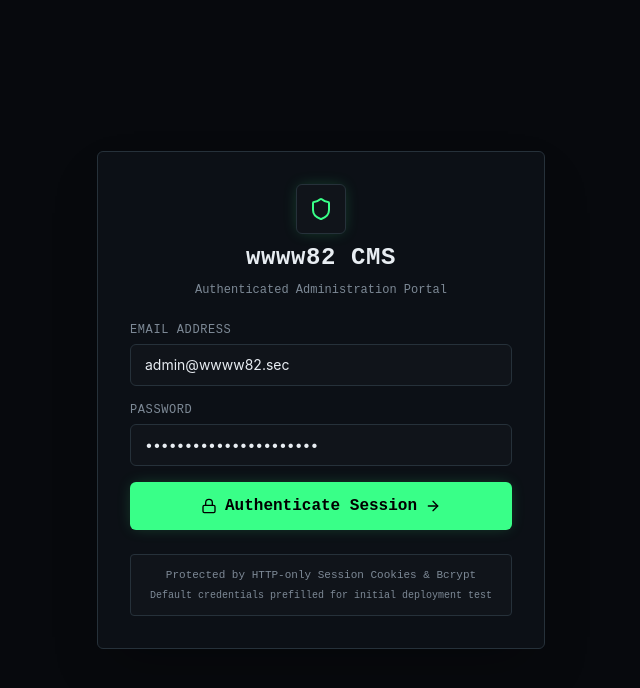
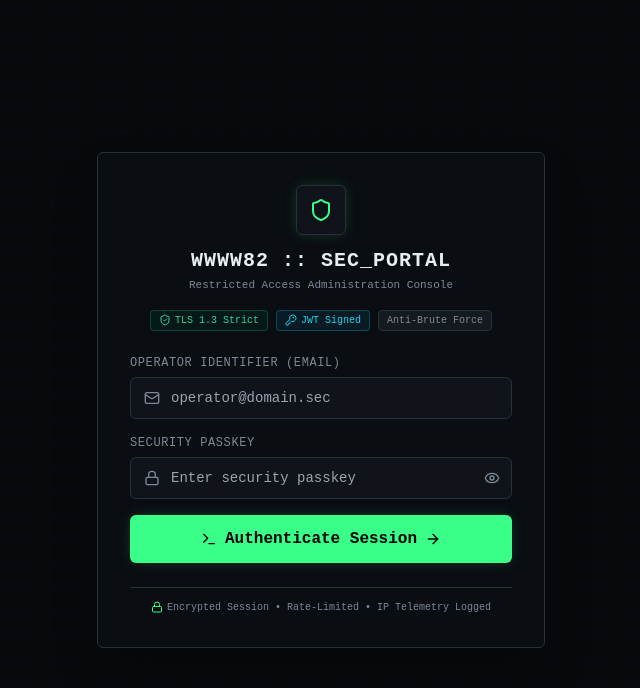
Before and after one commit to Tangthai025/wwww82-portfolio, a Next.js app: page /admin/login in a window 1280 px wide. Shown: the top 688 px of the page, without its empty margins (319-959 px from the left). Built offline with nearby package versions, Linux system fonts and the light colour scheme; no server answers; the database is empty.

Commit message:
sec: harden admin login with anti-brute force, rate limiting, honeypot, and zero-prefill credentials

```diff
--- a/src/app/admin/login/page.tsx
+++ b/src/app/admin/login/page.tsx
@@ -1,22 +1,58 @@
 "use client";
 
-import React, { useState } from "react";
+import React, { useState, useEffect } from "react";
 import { useRouter } from "next/navigation";
-import { Shield, Lock, Mail, ArrowRight, AlertCircle } from "lucide-react";
+import {
+  Shield,
+  Lock,
+  Mail,
+  ArrowRight,
+  AlertCircle,
+  Eye,
+  EyeOff,
+  Terminal,
+  KeyRound,
+  ShieldCheck,
+  ShieldAlert,
+} from "lucide-react";
 import { Button } from "@/components/ui/button";
-import { Input } from "@/components/ui/input";
 import { useToast } from "@/components/ui/toast";
 
 export default function AdminLoginPage() {
-  const [email, setEmail] = useState("admin@wwww82.sec");
-  const [password, setPassword] = useState("wwww82_admin_pass!2026");
+  const [email, setEmail] = useState("");
+  const [password, setPassword] = useState("");
+  const [botField, setBotField] = useState("");
+  const [showPassword, setShowPassword] = useState(false);
   const [isLoading, setIsLoading] = useState(false);
   const [errorMessage, setErrorMessage] = useState("");
+  const [remainingAttempts, setRemainingAttempts] = useState<number | null>(null);
+  const [isLocked, setIsLocked] = useState(false);
+  const [lockoutCountdown, setLockoutCountdown] = useState(0);
+
   const router = useRouter();
   const { success, error } = useToast();
 
+  useEffect(() => {
+    let timer: NodeJS.Timeout;
+    if (lockoutCountdown > 0) {
+      timer = setInterval(() => {
+        setLockoutCountdown((prev) => {
+          if (prev <= 1) {
+            setIsLocked(false);
+            setErrorMessage("");
+            return 0;
+          }
+          return prev - 1;
+        });
+      }, 1000);
+    }
+    return () => clearInterval(timer);
+  }, [lockoutCountdown]);
+
   const handleSubmit = async (e: React.FormEvent) => {
     e.preventDefault();
+    if (isLocked) return;
+
     setIsLoading(true);
     setErrorMessage("");
 
@@ -24,21 +60,28 @@ export default function AdminLoginPage() {
       const res = await fetch("/api/auth/login", {
         method: "POST",
         headers: { "Content-Type": "application/json" },
-        body: JSON.stringify({ email, password }),
+        body: JSON.stringify({ email, password, botField }),
       });
 
       const data = await res.json();
 
       if (!res.ok) {
         setErrorMessage(data.error || "Authentication failed");
-        error(data.error || "Invalid credentials");
+        error(data.error || "Access Denied");
+
+        if (data.isLocked) {
+          setIsLocked(true);
+          setLockoutCountdown(data.remainingSeconds || 900);
+        } else if (typeof data.remainingAttempts === "number") {
+          setRemainingAttempts(data.remainingAttempts);
+        }
       } else {
         success("Access granted. Initializing Admin Session...");
         router.push("/admin");
         router.refresh();
       }
     } catch {
-      setErrorMessage("Network or server communication error");
+      setErrorMessage("Secure network communication failure");
       error("Authentication network error");
     } finally {
       setIsLoading(false);
@@ -46,72 +89,160 @@ export default function AdminLoginPage() {
   };
 
   return (
-    <div className="min-h-screen flex items-center justify-center p-4 bg-[#07090d] text-text">
-      {/* Background Glow */}
-      <div className="absolute w-96 h-96 bg-primary/10 rounded-full blur-3xl pointer-events-none" />
+    <div className="min-h-screen flex items-center justify-center p-4 bg-[#07090D] text-text selection:bg-primary selection:text-black">
+      {/* Background Cyber Grid & Ambient Glow */}
+      <div className="absolute inset-0 bg-[radial-gradient(#151e28_1px,transparent_1px)] [background-size:24px_24px] opacity-30 pointer-events-none" />
+      <div className="absolute w-[500px] h-[500px] bg-primary/5 rounded-full blur-[140px] pointer-events-none" />
 
-      <div className="relative w-full max-w-md p-8 rounded-cyber border border-border bg-[#0e1218]/90 backdrop-blur-md shadow-2xl space-y-6">
-        {/* Header */}
-        <div className="text-center space-y-2">
+      <div className="relative w-full max-w-md p-8 rounded-cyber border border-border bg-[#0B0E14]/95 backdrop-blur-xl shadow-2xl space-y-6">
+        {/* Terminal Header */}
+        <div className="space-y-3 text-center">
           <div className="inline-flex p-3 rounded-cyber bg-surface border border-primary/40 text-primary shadow-cyber-sm">
             <Shield className="w-6 h-6" />
           </div>
-          <h1 className="text-2xl font-bold font-mono text-text tracking-wide">
-            wwww82 CMS
+
+          <div>
+            <h1 className="text-xl font-bold font-mono text-text tracking-wider uppercase">
+              wwww82 :: SEC_PORTAL
             </h1>
-          <p className="text-xs font-mono text-muted">
-            Authenticated Administration Portal
+            <p className="text-[11px] font-mono text-muted mt-0.5">
+              Restricted Access Administration Console
             </p>
           </div>
 
-        {/* Error Alert */}
+          {/* Security Telemetry Badges */}
+          <div className="flex items-center justify-center gap-2 pt-1">
+            <span className="inline-flex items-center gap-1 text-[10px] font-mono px-2 py-0.5 rounded bg-emerald-950/40 border border-emerald-500/30 text-emerald-400">
+              <ShieldCheck className="w-3 h-3" />
+              <span>TLS 1.3 Strict</span>
+            </span>
+            <span className="inline-flex items-center gap-1 text-[10px] font-mono px-2 py-0.5 rounded bg-cyan-950/40 border border-cyan-500/30 text-cyan-400">
+              <KeyRound className="w-3 h-3" />
+              <span>JWT Signed</span>
+            </span>
+            <span className="inline-flex items-center gap-1 text-[10px] font-mono px-2 py-0.5 rounded bg-surface-secondary border border-border text-muted">
+              <span>Anti-Brute Force</span>
+            </span>
+          </div>
+        </div>
+
+        {/* Error / Lockout Alert */}
         {errorMessage && (
-          <div className="p-3 rounded bg-red-950/60 border border-red-800 text-red-300 text-xs font-mono flex items-center gap-2">
-            <AlertCircle className="w-4 h-4 shrink-0" />
-            <span>{errorMessage}</span>
+          <div
+            className={`p-3.5 rounded-cyber border text-xs font-mono flex items-start gap-2.5 ${
+              isLocked
+                ? "bg-red-950/70 border-red-700 text-red-200"
+                : "bg-amber-950/60 border-amber-800 text-amber-200"
+            }`}
+          >
+            {isLocked ? (
+              <ShieldAlert className="w-4 h-4 text-red-400 shrink-0 mt-0.5" />
+            ) : (
+              <AlertCircle className="w-4 h-4 text-amber-400 shrink-0 mt-0.5" />
+            )}
+            <div className="space-y-1">
+              <div>{errorMessage}</div>
+              {isLocked && lockoutCountdown > 0 && (
+                <div className="text-[11px] text-red-400 font-bold">
+                  Cooldown active: {Math.floor(lockoutCountdown / 60)}m {lockoutCountdown % 60}s
+                </div>
+              )}
+            </div>
           </div>
         )}
 
         {/* Login Form */}
         <form onSubmit={handleSubmit} className="space-y-4">
-          <Input
-            label="Email Address"
+          {/* Honeypot hidden input for automated bot traps */}
+          <input
+            type="text"
+            name="botField"
+            value={botField}
+            onChange={(e) => setBotField(e.target.value)}
+            className="hidden"
+            tabIndex={-1}
+            autoComplete="off"
+          />
+
+          {/* Email Input */}
+          <div className="space-y-1.5 text-left">
+            <label className="block text-xs font-mono font-medium text-muted uppercase tracking-wider">
+              Operator Identifier (Email)
+            </label>
+            <div className="relative">
+              <Mail className="w-4 h-4 text-muted absolute left-3.5 top-1/2 -translate-y-1/2" />
+              <input
                 type="email"
-            placeholder="admin@wwww82.sec"
+                placeholder="operator@domain.sec"
                 value={email}
                 onChange={(e) => setEmail(e.target.value)}
                 required
+                disabled={isLocked}
                 autoComplete="email"
+                className="w-full pl-10 pr-3.5 py-2.5 bg-surface border border-border rounded-cyber text-sm font-mono text-text placeholder:text-muted/40 focus:outline-none focus:border-primary focus:shadow-cyber-sm transition-all disabled:opacity-50"
               />
+            </div>
+          </div>
 
-          <Input
-            label="Password"
-            type="password"
-            placeholder="••••••••••••"
+          {/* Password Input */}
+          <div className="space-y-1.5 text-left">
+            <div className="flex items-center justify-between">
+              <label className="block text-xs font-mono font-medium text-muted uppercase tracking-wider">
+                Security Passkey
+              </label>
+              {remainingAttempts !== null && remainingAttempts < 5 && !isLocked && (
+                <span className="text-[10px] font-mono text-amber-400">
+                  {remainingAttempts} attempt(s) left
+                </span>
+              )}
+            </div>
+            <div className="relative">
+              <Lock className="w-4 h-4 text-muted absolute left-3.5 top-1/2 -translate-y-1/2" />
+              <input
+                type={showPassword ? "text" : "password"}
+                placeholder="Enter security passkey"
                 value={password}
                 onChange={(e) => setPassword(e.target.value)}
                 required
+                disabled={isLocked}
                 autoComplete="current-password"
+                className="w-full pl-10 pr-10 py-2.5 bg-surface border border-border rounded-cyber text-sm font-mono text-text placeholder:text-muted/40 focus:outline-none focus:border-primary focus:shadow-cyber-sm transition-all disabled:opacity-50"
               />
+              <button
+                type="button"
+                onClick={() => setShowPassword(!showPassword)}
+                className="absolute right-3 top-1/2 -translate-y-1/2 text-muted hover:text-text"
+                tabIndex={-1}
+              >
+                {showPassword ? (
+                  <EyeOff className="w-4 h-4" />
+                ) : (
+                  <Eye className="w-4 h-4" />
+                )}
+              </button>
+            </div>
+          </div>
 
+          {/* Submit Button */}
           <Button
             type="submit"
             variant="primary"
             size="lg"
-            className="w-full font-mono mt-2"
+            className="w-full font-mono mt-2 shadow-cyber-sm"
             isLoading={isLoading}
+            disabled={isLocked}
           >
-            <Lock className="w-4 h-4 mr-2" />
-            Authenticate Session
+            <Terminal className="w-4 h-4 mr-2" />
+            {isLocked ? "Access Locked" : "Authenticate Session"}
             <ArrowRight className="w-4 h-4 ml-2" />
           </Button>
         </form>
 
-        {/* Security Notice */}
-        <div className="p-3 rounded bg-surface border border-border/60 text-[11px] font-mono text-muted text-center space-y-1">
-          <div>Protected by HTTP-only Session Cookies & Bcrypt</div>
-          <div className="text-[10px] text-primary/70">
-            Default credentials prefilled for initial deployment test
+        {/* Security Audit Footer */}
+        <div className="pt-3 border-t border-border/40 text-center space-y-1 font-mono text-[10px] text-muted">
+          <div className="flex items-center justify-center gap-1 text-muted/80">
+            <Lock className="w-3 h-3 text-primary" />
+            <span>Encrypted Session • Rate-Limited • IP Telemetry Logged</span>
           </div>
         </div>
       </div>
--- a/src/app/api/auth/login/route.ts
+++ b/src/app/api/auth/login/route.ts
@@ -3,14 +3,58 @@ import { db } from "@/lib/db";
 import { comparePassword, createSessionToken, setSessionCookie } from "@/lib/auth";
 import { LoginSchema } from "@/lib/validation";
 
+// In-memory rate limiting map for brute-force protection
+const loginAttempts = new Map<string, { count: number; lockedUntil: number }>();
+const MAX_ATTEMPTS = 5;
+const LOCKOUT_DURATION_MS = 15 * 60 * 1000; // 15 minutes
+
+// Dummy hash for constant-time comparison against timing attacks
+const DUMMY_HASH = "$2a$12$e8Yk1.7Yk1.7Yk1.7Yk1.7uXh7kF2zI0hD2ZpB7uC8m1u6p2e4sWe";
+
+function getClientIp(req: NextRequest): string {
+  const forwarded = req.headers.get("x-forwarded-for");
+  if (forwarded) return forwarded.split(",")[0].trim();
+  const realIp = req.headers.get("x-real-ip");
+  if (realIp) return realIp.trim();
+  return "unknown-ip";
+}
+
 export async function POST(request: NextRequest) {
+  const clientIp = getClientIp(request);
+  const now = Date.now();
+
+  // 1. Check Rate Limit / Lockout
+  const attemptRecord = loginAttempts.get(clientIp);
+  if (attemptRecord && attemptRecord.lockedUntil > now) {
+    const remainingSec = Math.ceil((attemptRecord.lockedUntil - now) / 1000);
+    const remainingMin = Math.ceil(remainingSec / 60);
+    return NextResponse.json(
+      {
+        error: `Account access locked due to excessive failed attempts. Try again in ${remainingMin} minute(s).`,
+        isLocked: true,
+        remainingSeconds: remainingSec,
+      },
+      { status: 429 }
+    );
+  }
+
   try {
     const body = await request.json();
+
+    // 2. Honeypot Bot Trap Check
+    if (body.botField || body.website) {
+      // Automated bot detected
+      return NextResponse.json(
+        { error: "Invalid credentials" },
+        { status: 401 }
+      );
+    }
+
     const parsed = LoginSchema.safeParse(body);
 
     if (!parsed.success) {
       return NextResponse.json(
-        { error: parsed.error.errors[0]?.message || "Invalid credentials" },
+        { error: parsed.error.errors[0]?.message || "Invalid input format" },
         { status: 400 }
       );
     }
@@ -21,22 +65,36 @@ export async function POST(request: NextRequest) {
       where: { email: email.toLowerCase().trim() },
     });
 
-    if (!user) {
+    // 3. Timing-Safe Password Check
+    const hashToCompare = user ? user.passwordHash : DUMMY_HASH;
+    const isMatch = await comparePassword(password, hashToCompare);
+
+    if (!user || !isMatch) {
+      // Record failed attempt
+      const currentCount = (attemptRecord && attemptRecord.lockedUntil <= now)
+        ? 1
+        : (attemptRecord?.count || 0) + 1;
+
+      const lockedUntil = currentCount >= MAX_ATTEMPTS ? now + LOCKOUT_DURATION_MS : 0;
+      loginAttempts.set(clientIp, { count: currentCount, lockedUntil });
+
+      const remainingAttempts = Math.max(0, MAX_ATTEMPTS - currentCount);
+
       return NextResponse.json(
-        { error: "Invalid email or password" },
+        {
+          error: currentCount >= MAX_ATTEMPTS
+            ? `Account locked due to 5 consecutive failed attempts. Please wait 15 minutes.`
+            : `Invalid email or security passkey. (${remainingAttempts} attempts remaining)`,
+          remainingAttempts,
+        },
         { status: 401 }
       );
     }
 
-    const isMatch = await comparePassword(password, user.passwordHash);
-    if (!isMatch) {
-      return NextResponse.json(
-        { error: "Invalid email or password" },
-        { status: 401 }
-      );
-    }
+    // Reset failed attempts on successful authentication
+    loginAttempts.delete(clientIp);
 
-    // Create JWT Token
+    // 4. Create JWT Token Session
     const token = await createSessionToken({
       userId: user.id,
       email: user.email,
@@ -44,6 +102,20 @@ export async function POST(request: NextRequest) {
     });
 
     await setSessionCookie(token);
+
+    // 5. Security audit logging
+    try {
+      await db.revision.create({
+        data: {
+          entityType: "AUTH",
+          entityId: user.id,
+          action: "LOGIN",
+          summary: `Admin authenticated successfully from IP: ${clientIp}`,
+        },
+      });
+    } catch {
+      // Ignore revision log errors
+    }
 
     return NextResponse.json({
       success: true,
@@ -57,7 +129,7 @@ export async function POST(request: NextRequest) {
   } catch (error) {
     console.error("Login API Error:", error);
     return NextResponse.json(
-      { error: "Authentication service error" },
+      { error: "Internal authentication subsystem failure" },
       { status: 500 }
     );
   }
```
Lines whose indentation alone changed are shown as unchanged.
